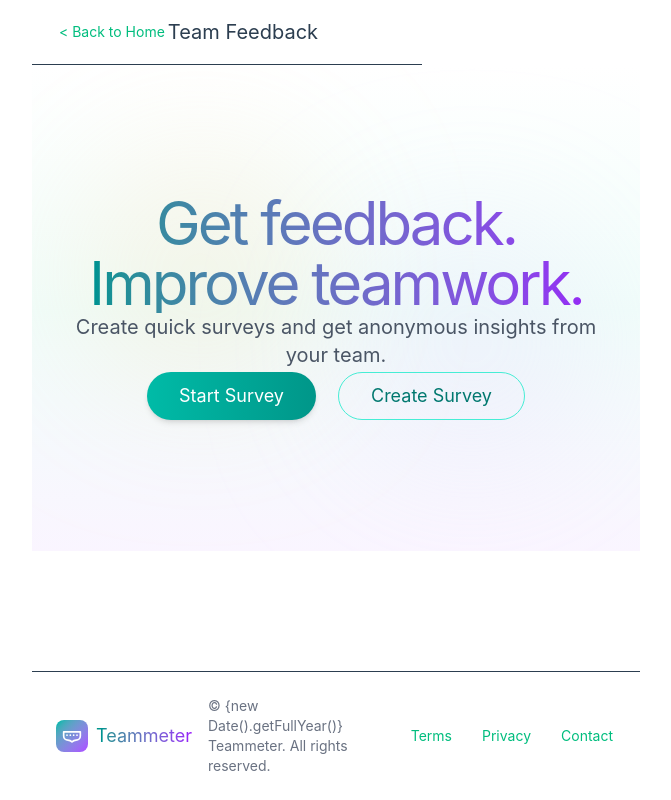
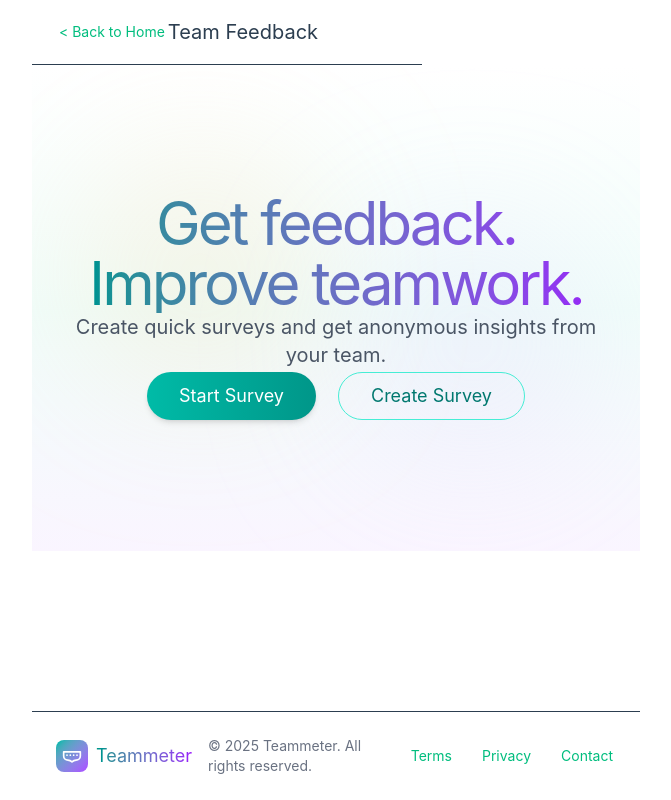
Before and after one commit to sarah-lena94/survey_tool, a Vue app in the folder frontend/: page / in a window 1280 px wide. Shown: the whole page, without its empty margins (0-671 px from the left). Built offline with nearby package versions, Linux system fonts and the light colour scheme; the HTML template or start-up script is replaced by a standard one.

Commit message:
fixed year rendering in footer

```diff
--- a/frontend/src/components/layout/Footer.vue
+++ b/frontend/src/components/layout/Footer.vue
@@ -27,7 +27,7 @@
         </span>
       </div>
       <div class="text-center md:text-left text-sm text-gray-500">
-        © {new Date().getFullYear()} Teammeter. All rights reserved.
+        © {{ new Date().getFullYear() }} Teammeter. All rights reserved.
       </div>
       <div class="flex justify-center md:justify-end gap-6">
         <a href="#" class="text-sm text-gray-500 hover:text-teal-600 transition-colors">
```
